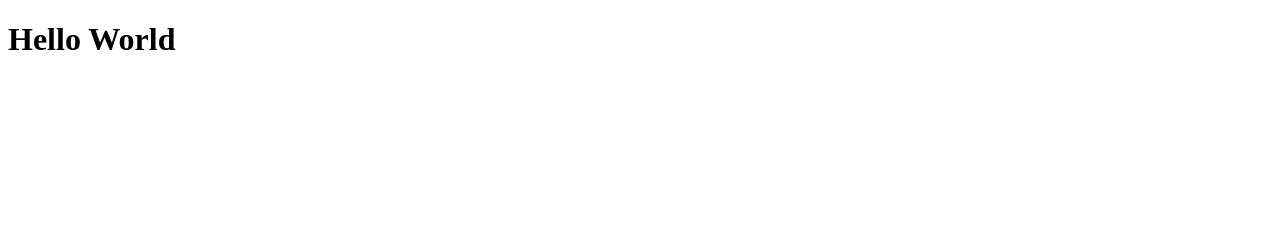
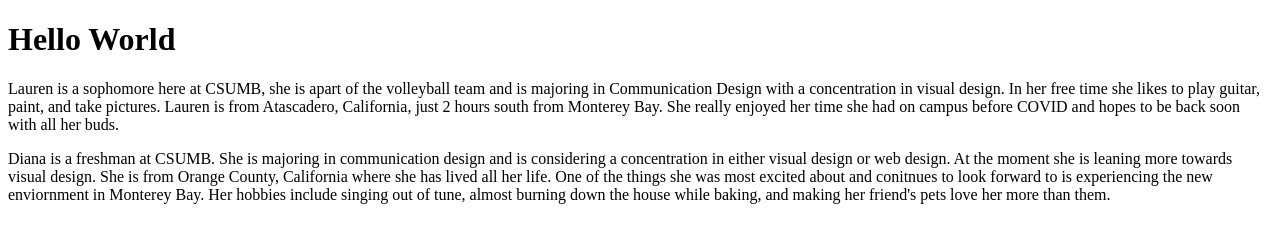
Before and after one commit to lreeves22/CST251, a plain HTML site: page lab2/index.html in a window 1280 px wide. Drawn offline with Linux system fonts and the light colour scheme.

Commit message:
added paragraphs

```diff
--- a/lab2/index.html
+++ b/lab2/index.html
@@ -6,4 +6,17 @@
 	</head>
 	<body>
 		<h1>Hello World</h1>
-		<p></p>
+		<p>Lauren is a sophomore here at CSUMB, she is apart of the volleyball team
+			and is majoring in Communication Design with a concentration in visual
+			design. In her free time she likes to play guitar, paint, and take
+		pictures. Lauren is from Atascadero, California, just 2 hours south from
+	Monterey Bay. She really enjoyed her time she had on campus before COVID and
+hopes to be back soon with all her buds.</p>
+		<p>Diana is a freshman at CSUMB. She is majoring in communication design
+		and is considering a concentration in either visual design or web design.
+	At the moment she is leaning more towards visual design. She is from Orange
+County, California where she has lived all her life. One of the things she was
+most excited about and conitnues to look forward to is experiencing the new
+enviornment in Monterey Bay. Her hobbies include singing out of tune, almost
+burning down the house while baking, and making her friend's pets love her more
+than them.</p>
```
